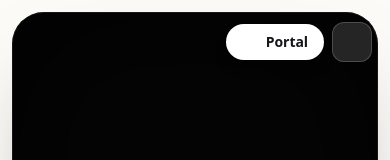
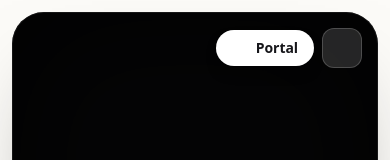
Before and after one commit to ahdmuh/hara, a React (Vite) app in the folder apps/web/: page / in a window 390 px wide. Shown: the top 160 px of the page. Built offline with nearby package versions, Linux system fonts and the light colour scheme; some icons are missing; a web font is replaced by a local one.

Commit message:
style(web): keep the mobile menu button inside the hero corner (HARA-6)

```diff
--- a/apps/web/src/landing/Header.module.css
+++ b/apps/web/src/landing/Header.module.css
@@ -168,12 +168,13 @@
     .bar
     {
         padding: 0 18px 0 24px;
-        transition: transform 0.4s var(--ease);
+        transition: transform 0.4s var(--ease), padding 0.4s var(--ease);
     }
 
     .header:not(.raised) .bar
     {
-        transform: translateY(12px);
+        padding-right: 28px;
+        transform: translateY(18px);
     }
 
     .bar
```
